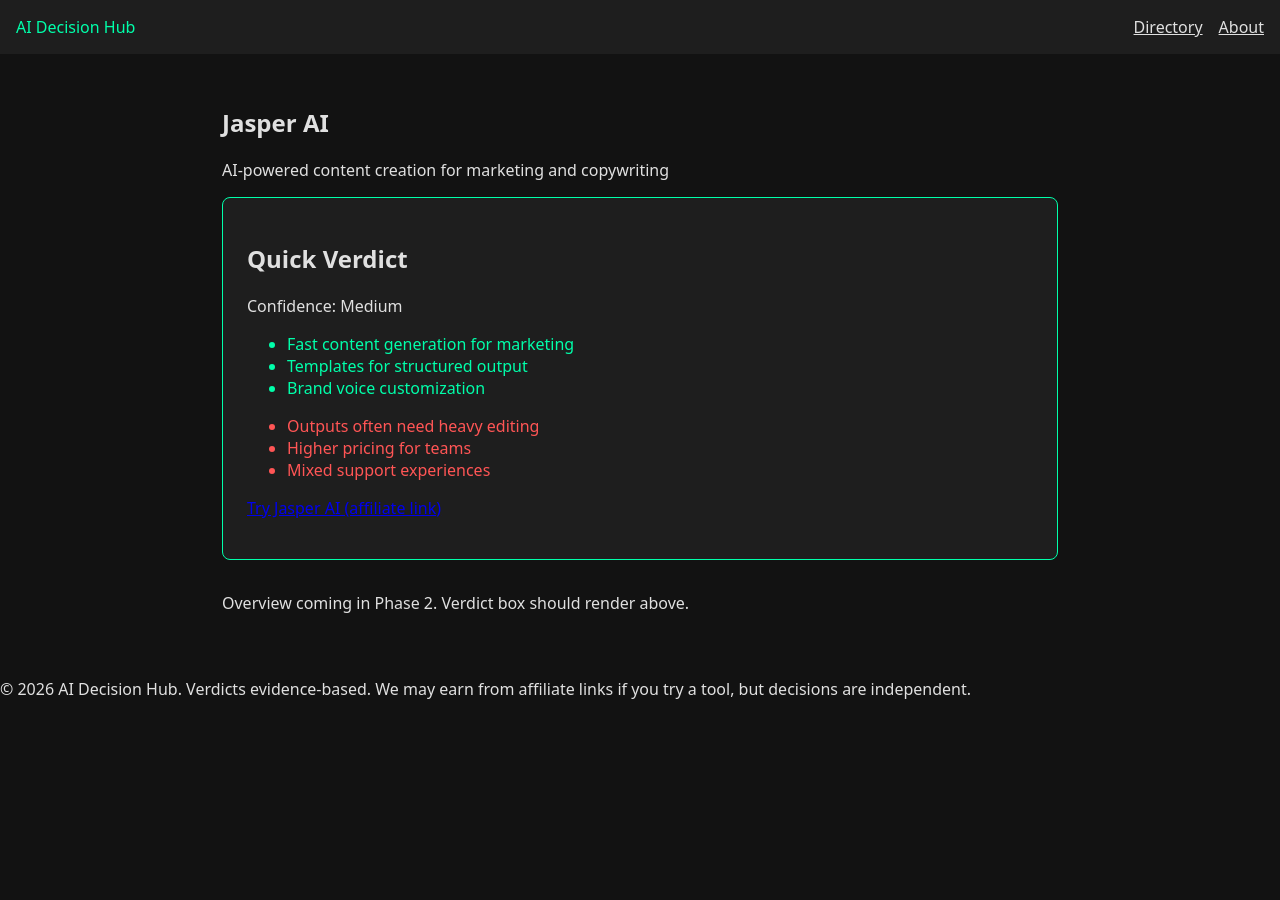
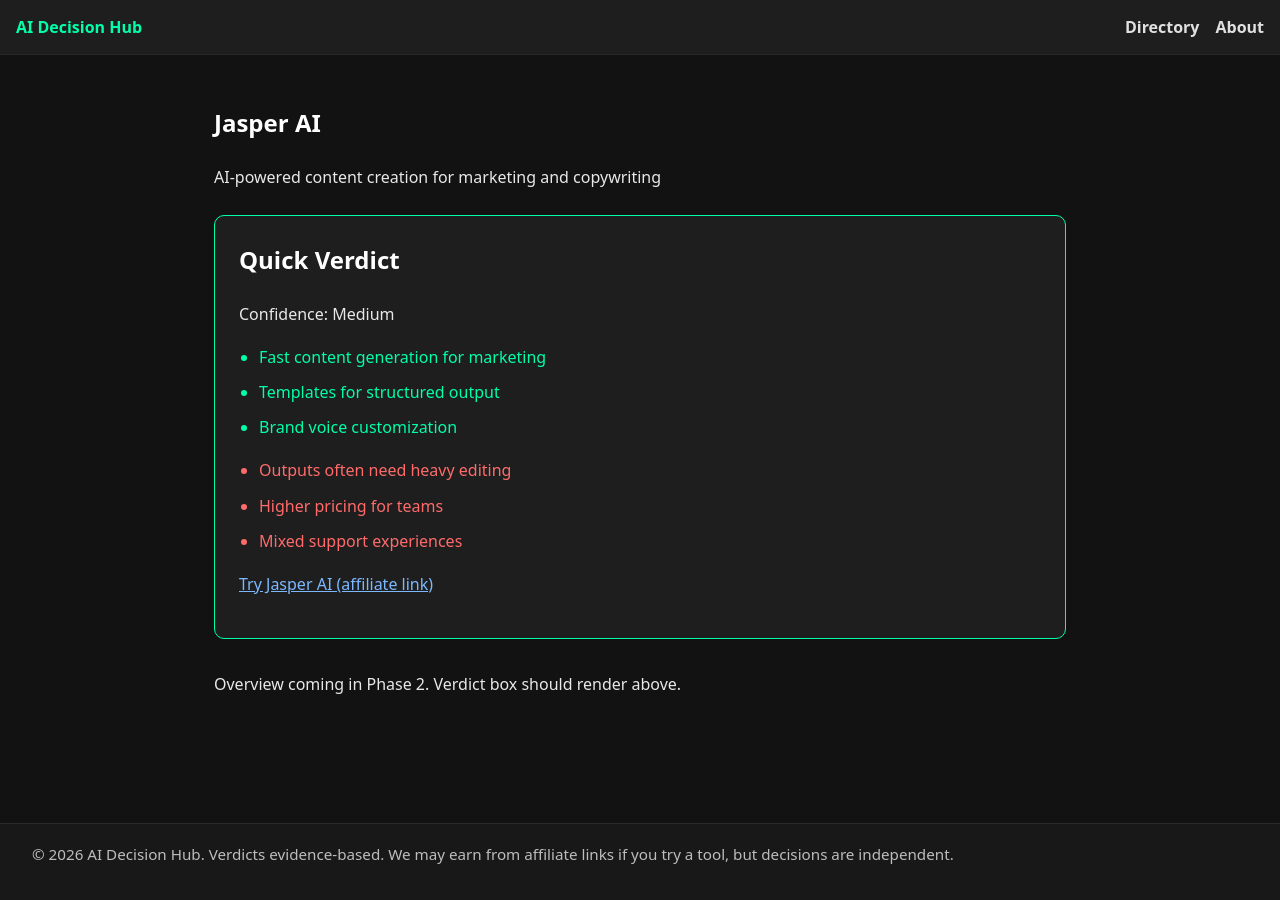
Before and after one commit to toddfromstatefarm-debug/AI-WIKI, a Jekyll site: the page built from tools/jasper-ai.md, in a window 1280 px wide. Built offline with Jekyll 4.4.1, drawn with Linux system fonts in a browser that asks for light colours.

Commit message:
Improve Phase 1 styling and layout spacing

```diff
--- a/assets/css/main.css
+++ b/assets/css/main.css
@@ -1,29 +1,110 @@
 * { box-sizing: border-box; }
 
-body {
+html, body {
   margin: 0;
-  font-family: system-ui, sans-serif;
+  padding: 0;
 }
 
-main {
-  padding: 2rem;
-  max-width: 900px;
-  margin: 0 auto;
+body {
+  font-family: system-ui, -apple-system, BlinkMacSystemFont, "Segoe UI", sans-serif;
+  background: #121212;
+  color: #e8e8e8;
+  min-height: 100vh;
+  display: flex;
+  flex-direction: column;
 }
 
 body.dark-theme {
   background: #121212;
-  color: #e0e0e0;
+  color: #e8e8e8;
+}
+
+header {
+  border-bottom: 1px solid #2a2a2a;
+}
+
+header nav {
+  background: #1b1b1b;
+  padding: 1rem 2rem;
+  display: flex;
+  justify-content: space-between;
+  align-items: center;
+}
+
+header nav ul {
+  list-style: none;
+  display: flex;
+  gap: 1.25rem;
+  margin: 0;
+  padding: 0;
+}
+
+header a {
+  color: #00ffaa;
+  text-decoration: none;
+  font-weight: 600;
+}
+
+header a:hover {
+  color: #7dffda;
+}
+
+main {
+  width: 100%;
+  max-width: 900px;
+  margin: 0 auto;
+  padding: 3rem 1.5rem;
+  flex: 1;
+}
+
+article {
+  line-height: 1.7;
+}
+
+h1, h2, h3 {
+  color: #ffffff;
+  margin-top: 0;
+}
+
+p {
+  margin: 0 0 1rem 0;
+}
+
+main a {
+  color: #7db8ff;
+}
+
+main a:hover {
+  color: #a9d0ff;
+}
+
+footer {
+  border-top: 1px solid #2a2a2a;
+  background: #181818;
+  padding: 1.25rem 2rem;
+  color: #bdbdbd;
+  font-size: 0.95rem;
 }
 
 .verdict-box {
   background: #1e1e1e;
   border: 1px solid #00ffaa;
   padding: 1.5rem;
-  margin-bottom: 2rem;
-  border-radius: 8px;
+  margin: 1.5rem 0 2rem 0;
+  border-radius: 10px;
 }
 
-.quick-pros { color: #00ffaa; }
+.quick-pros,
+.quick-cons {
+  padding-left: 1.25rem;
+}
 
-.quick-cons { color: #ff5555; }
+.quick-pros li {
+  color: #00ffaa;
+  margin-bottom: 0.5rem;
+}
+
+.quick-cons li {
+  color: #ff6b6b;
+  margin-bottom: 0.5rem;
+}
```
